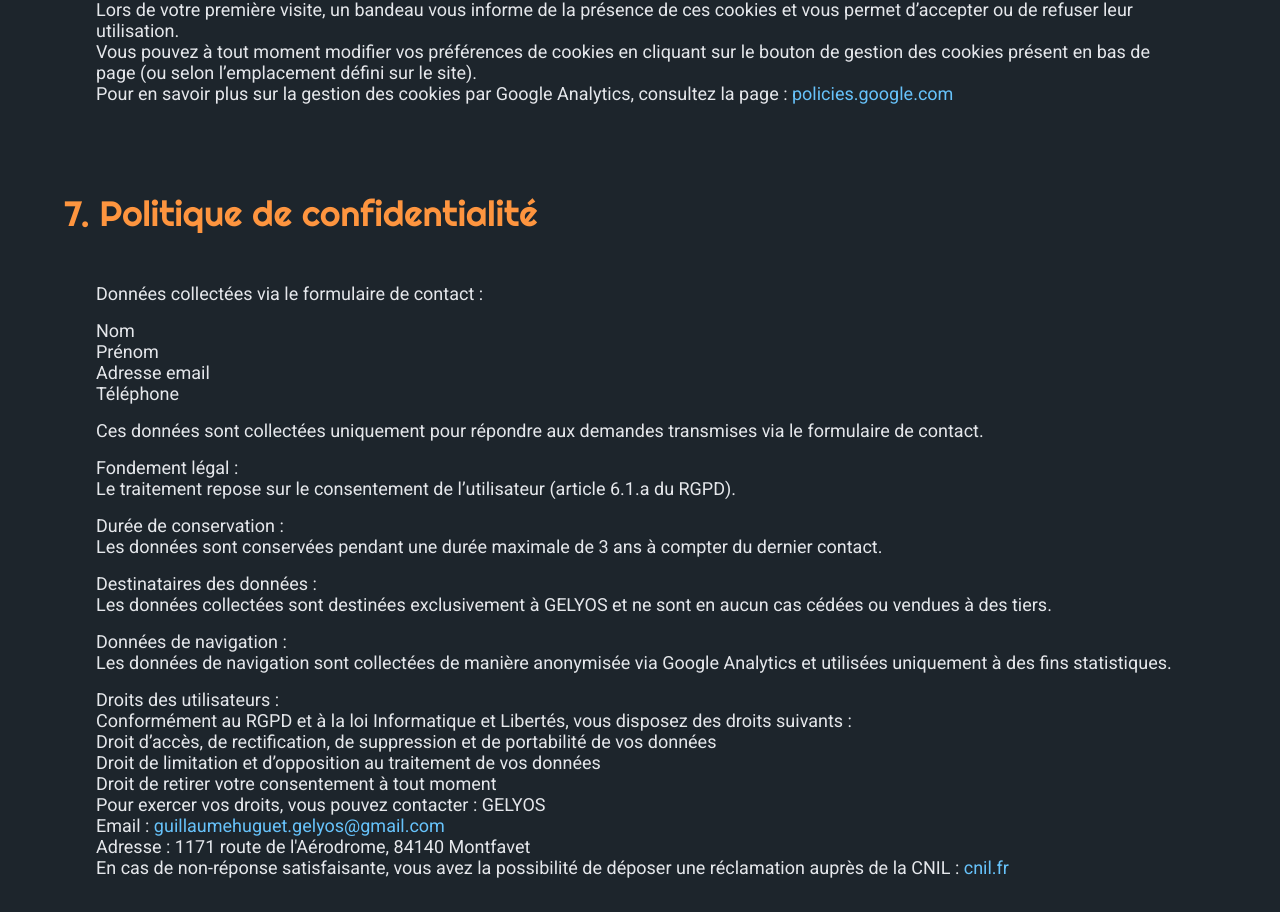
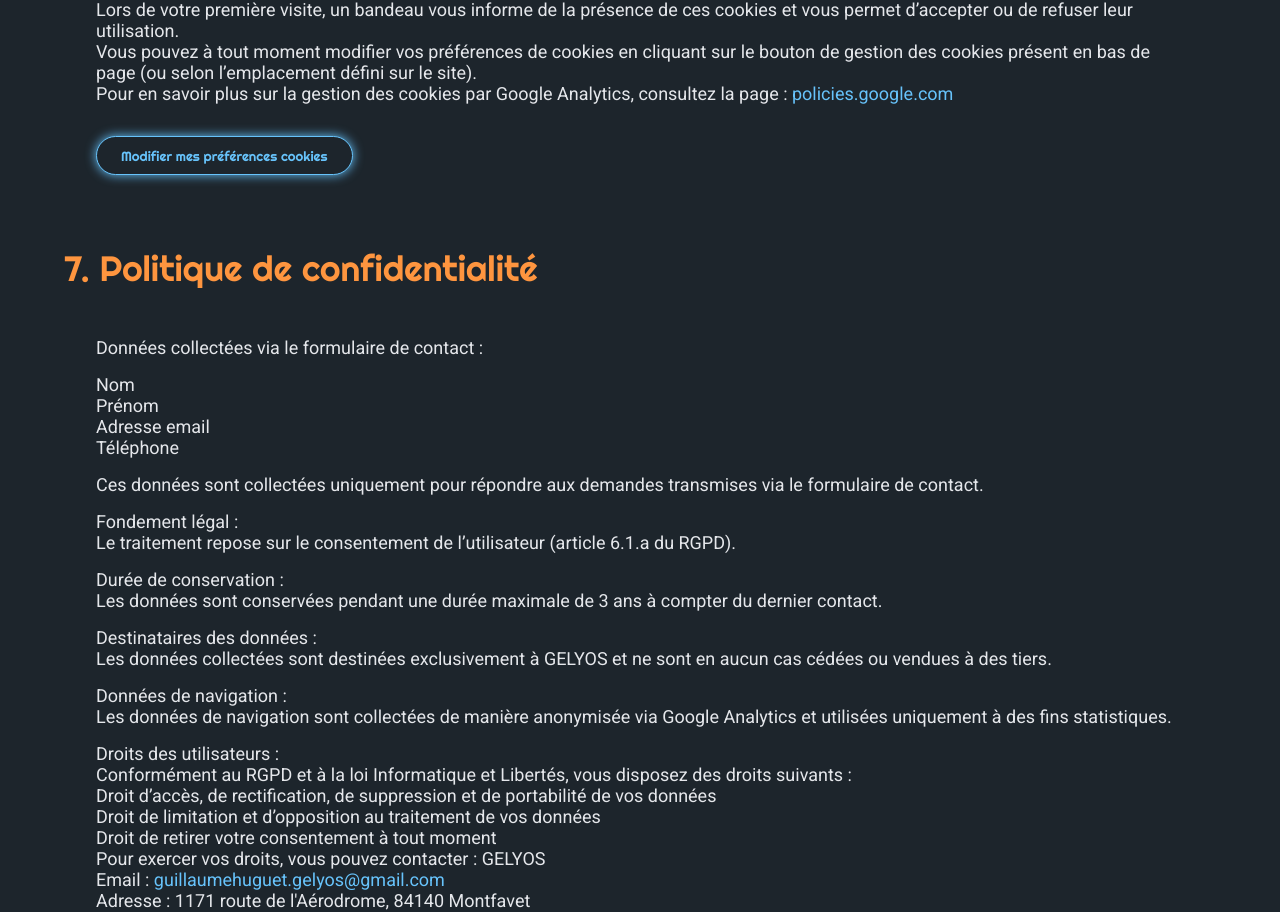
Before and after one commit to Guillaume811/site-gelyos, a React (Vite) app: page /mentions-legales in a window 1280 px wide. Shown: the part 2204-3116 px from the top of the page. Built offline with nearby package versions, Linux system fonts and the light colour scheme; no server answers.

Commit message:
feat: ajout du button dans la partie cookie

```diff
--- a/src/pages/MentionsLégales/MentionsLegales.module.scss
+++ b/src/pages/MentionsLégales/MentionsLegales.module.scss
@@ -19,6 +19,23 @@
             p {
                 margin: 0 0 1rem;
             }
+
+            .cookieButton {
+                font-family: $font-title;
+                margin-top: 1rem;
+                padding: 0.65rem 1.5rem;
+                border-radius: 999px;
+                border: 1px solid $color-primary;
+                background: $color-bg;
+                color: $color-primary;
+                font-weight: 600;
+                cursor: pointer;
+                @include box-shadow($color-primary);
+
+                &:hover {
+
+                }
+            }
         }
     }
 }
--- a/src/pages/MentionsLégales/MentionsLegales.tsx
+++ b/src/pages/MentionsLégales/MentionsLegales.tsx
@@ -4,6 +4,7 @@ import { mentionContent } from "@/ressources/content/mention/mentionContent";
 import Heading from "@/components/Heading/Heading";
 import ReactMarkdown from "react-markdown";
 import remarkBreaks from "remark-breaks";
+import { openCookieBanner } from "@/components/CookieBanner/cookieBannerControls";
 
 export default function MentionsLegales() {
   const { header, editeur, hebergement, conception, intellectuelle, responsabilite, cookies, confidentialite, loi, } = mentionContent;
@@ -48,7 +49,7 @@ export default function MentionsLegales() {
           </div>
         </div>
 
-        <div className={styles.paragraphe}>
+        <div id="cookie" className={styles.paragraphe}>
           <Heading level={2}>{responsabilite.title}</Heading>
           <div className={styles.text}>
             <ReactMarkdown remarkPlugins={[remarkBreaks]}>
@@ -63,6 +64,9 @@ export default function MentionsLegales() {
             <ReactMarkdown remarkPlugins={[remarkBreaks]}>
               {cookies.description}
             </ReactMarkdown>
+            <button type="button" className={styles.cookieButton} onClick={openCookieBanner}>
+              Modifier mes préférences cookies
+            </button>
           </div>
         </div>
 
```
